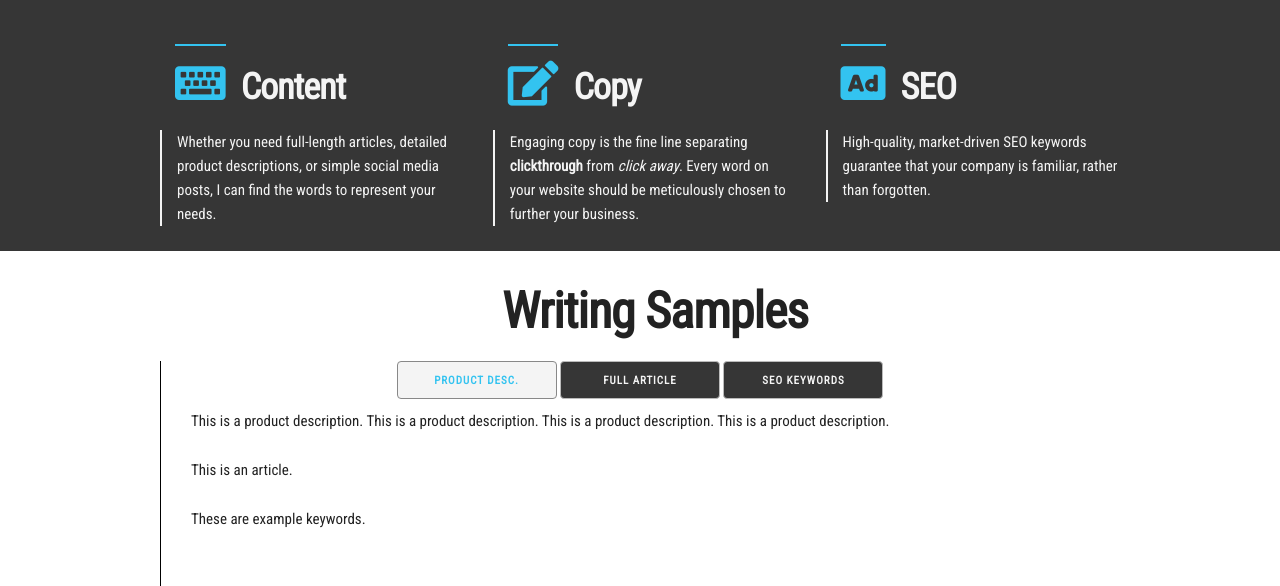
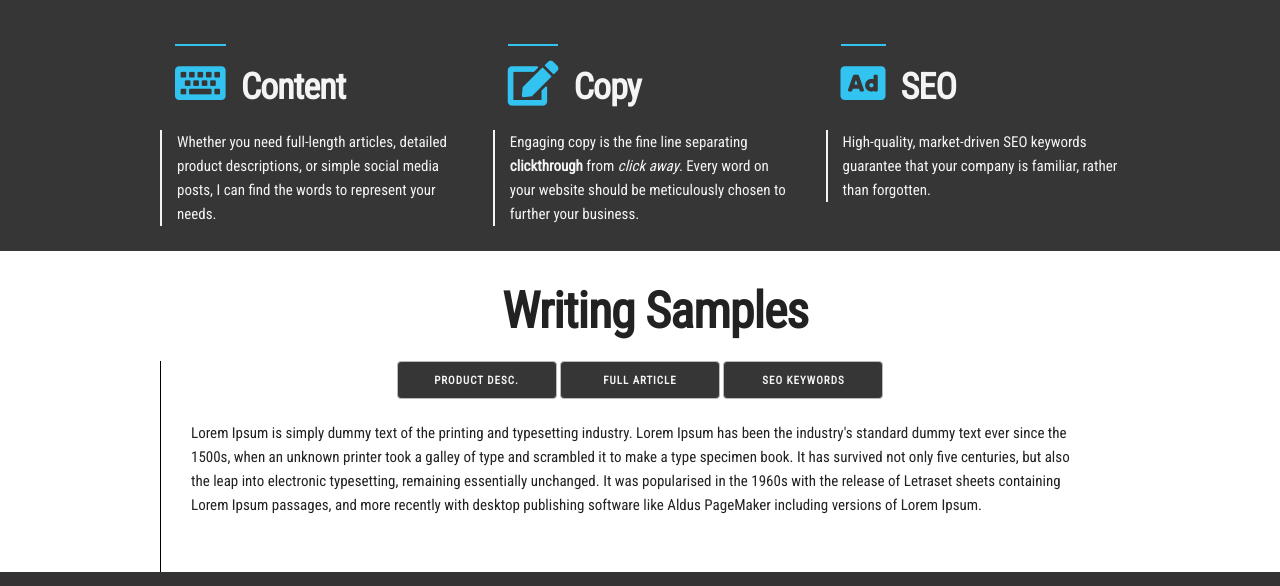
Before and after one commit to chrisaeicher/writing-examples, a PHP site: page / in a window 1280 px wide. Shown: the part 265-851 px from the top of the page. Run offline with PHP 8.4, Linux system fonts and the light colour scheme; some libraries are stand-ins or nearby versions.

Commit message:
got buttons working

```diff
--- a/css/custom.css
+++ b/css/custom.css
@@ -66,10 +66,6 @@
 .writing-samples-title {
   padding-left: 30px;
 }
-
-.button-group {
-}
-
 .button-example {
   background: #363636;
   color: #F4F4F4;
@@ -89,4 +85,5 @@
   text-align: left;
   border-left: 1px solid #000;
   padding: 30px;
+  padding-top:60px;
 }
--- a/index.html
+++ b/index.html
@@ -87,16 +87,31 @@
         <h1><strong>Writing Samples</strong></h1>
       </div>
       <div class="twelve columns button-group">
-        <button id="desc-button" class="button button-example" autofocus>Product Desc.</button>
-        <button id="article-button" class="button button-example">Full Article</button>
-        <button id="keywords-button" class="button button-example">SEO Keywords</button>
+        <button id="desc_button" class="button button-example">Product Desc.</button>
+        <button id="article_button" class="button button-example">Full Article</button>
+        <button id="keywords_button" class="button button-example">SEO Keywords</button>
       </div>
       <div class="writing-samples">
-        <div id="product-desc">
-          <p>This is a product description. This is a product description. This is a product description. This is a product description.</p>
+        <div id="desc">
+          <p>
+            Lorem Ipsum is simply dummy text of the printing and typesetting industry. Lorem Ipsum has been the industry's standard dummy text ever since the 1500s, when an unknown printer took a galley of type and scrambled it to make a type
+            specimen book. It has survived not only five centuries, but also the leap into electronic typesetting, remaining essentially unchanged. It was popularised in the 1960s with the release of Letraset sheets containing Lorem Ipsum passages,
+            and more recently with desktop publishing software like Aldus PageMaker including versions of Lorem Ipsum.
+          </p>
         </div>
         <div id="article">
-          <p>This is an article.</p>
+          <p>
+            There are many variations of passages of Lorem Ipsum available, but the majority have suffered alteration in some form, by injected humour, or randomised words which don't look even slightly believable. If you are going to use a passage
+            of Lorem Ipsum, you need to be sure there isn't anything embarrassing hidden in the middle of text. All the Lorem Ipsum generators on the Internet tend to repeat predefined chunks as necessary, making this the first true generator on the
+            Internet. It uses a dictionary of over 200 Latin words, combined with a handful of model sentence structures, to generate Lorem Ipsum which looks reasonable. The generated Lorem Ipsum is therefore always free from repetition, injected
+            humour, or non-characteristic words etc.There are many variations of passages of Lorem Ipsum available, but the majority have suffered alteration in some form, by injected humour, or randomised words which don't look even slightly
+            believable. If you are going to use a passage of Lorem Ipsum, you need to be sure there isn't anything embarrassing hidden in the middle of text. All the Lorem Ipsum generators on the Internet tend to repeat predefined chunks as
+            necessary, making this the first true generator on the Internet. It uses a dictionary of over 200 Latin words, combined with a handful of model sentence structures, to generate Lorem Ipsum which looks reasonable. The generated Lorem Ipsum
+            is therefore always free from repetition, injected humour, or non-characteristic words etc.There are many variations of passages of Lorem Ipsum available, but the majority have suffered alteration in some form, by injected humour, or
+            randomised words which don't look even slightly believable. If you are going to use a passage of Lorem Ipsum, you need to be sure there isn't anything embarrassing hidden in the middle of text. All the Lorem Ipsum generators on the
+            Internet tend to repeat predefined chunks as necessary, making this the first true generator on the Internet. It uses a dictionary of over 200 Latin words, combined with a handful of model sentence structures, to generate Lorem Ipsum
+            which looks reasonable. The generated Lorem Ipsum is therefore always free from repetition, injected humour, or non-characteristic words etc.
+          </p>
         </div>
         <div id="keywords">
           <p>These are example keywords.</p>
@@ -105,13 +120,9 @@
     </div>
   </div>
 
-  <!-- Javascript links
+  <!-- Javascript
   –––––––––––––––––––––––––––––––––––––––––––––––––– -->
-  <script>
-    function clickHandler() {
-      return;
-    }
-  </script>
+  <script src="js/functions.js"></script>
   <!-- End Document
   –––––––––––––––––––––––––––––––––––––––––––––––––– -->
 </body>
--- /dev/null
+++ b/js/functions.js
@@ -0,0 +1,30 @@
+// buttons
+var desc_button = document.getElementById('desc_button');
+var article_button = document.getElementById('article_button');
+var keywords_button = document.getElementById('keywords_button');
+
+// samples
+var desc = document.getElementById('desc');
+var article = document.getElementById('article');
+var keywords = document.getElementById('keywords');
+
+// onclick handlers
+desc_button.onclick = function() {
+  desc.style = "display: block;";
+  article.style = "display: none;";
+  keywords.style = "display: none;"
+}
+
+article_button.onclick = function() {
+  article.style = "display: block";
+  desc.style = "display: none;";
+  keywords.style = "display:none;"
+}
+
+keywords_button.onclick = function() {
+  keywords.style = "display: block;";
+  desc.style = "display: none;";
+  article.style = "display: none;";
+}
+
+desc_button.click();
```
